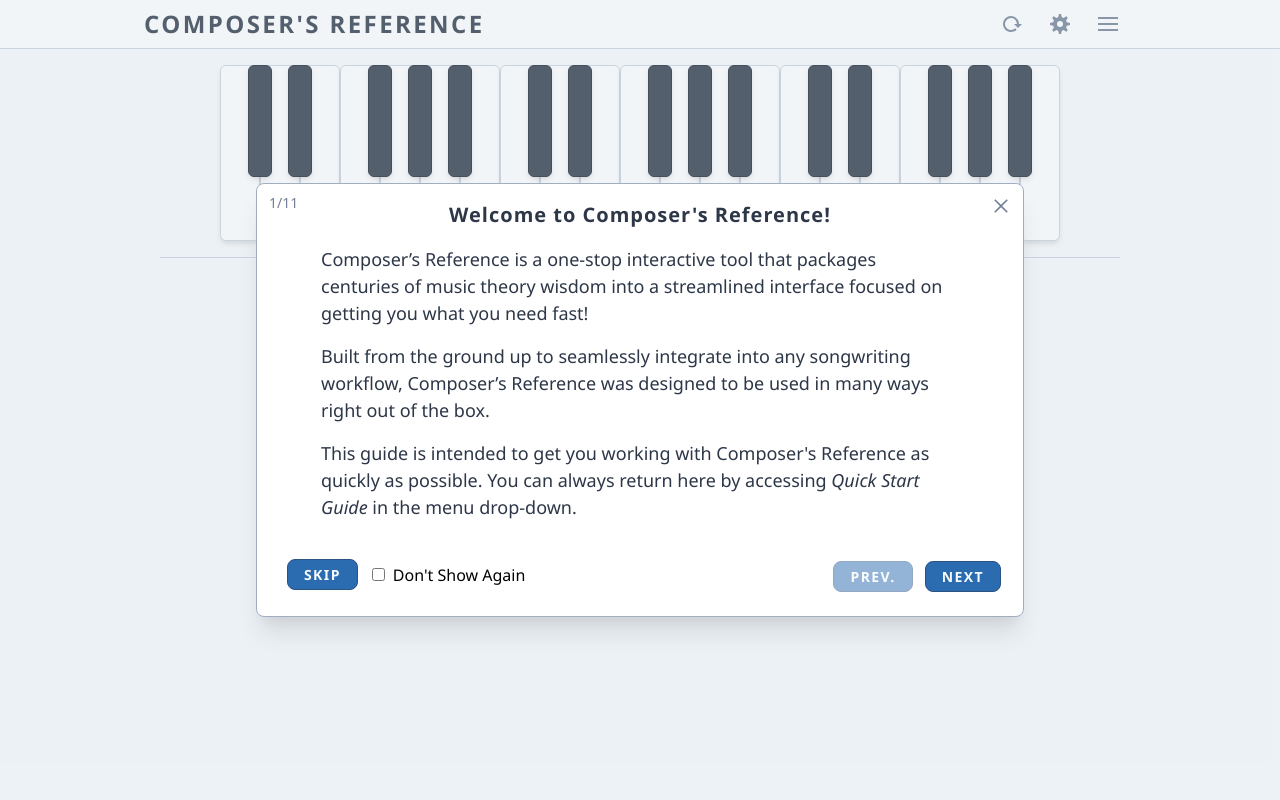
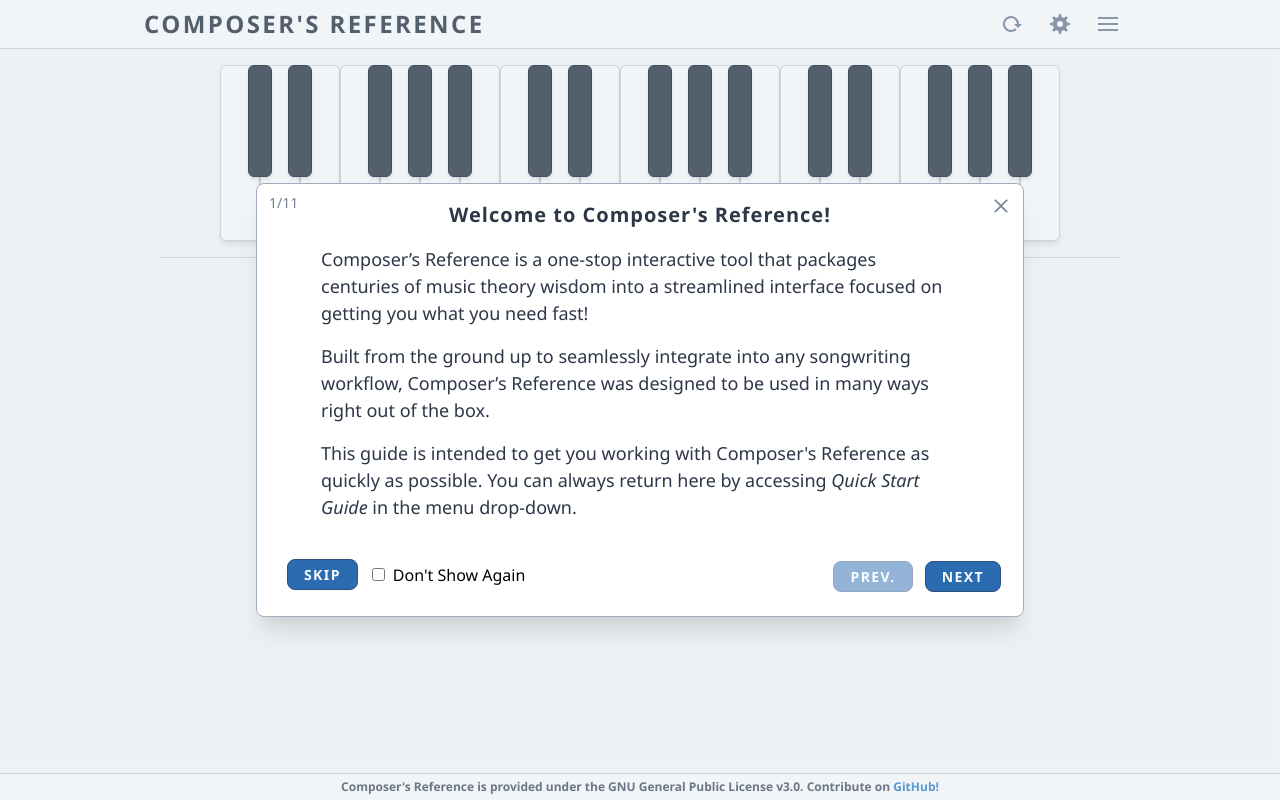
Before and after one commit to Kuzmink13/Composers-Reference, a React (Create React App) app: page / in a window 1280 px wide. Built offline with nearby package versions, Linux system fonts and the light colour scheme; what vexflow would draw is missing.

Commit message:
Fixed overscroll and shrinking issues; added Footer

```diff
--- a/src/components/App.jsx
+++ b/src/components/App.jsx
@@ -9,6 +9,7 @@ import QuickGuide from './QuickGuide';
 import ModeCard from './ModeCard';
 import Keys from './Keys';
 import ModeController from './ModeController';
+import Footer from './Footer';
 
 import { KeyProvider } from '../contexts/KeyContext';
 import { ModeProvider } from '../contexts/ModeContext';
@@ -137,7 +138,7 @@ function App({ noteProps, quickGuideProps }) {
         </PopOver>
       )}
 
-      <main className="w-full overflow-y-hidden mx-auto flex flex-col lg:max-w-screen-lg">
+      <main className="flex-grow w-full overflow-y-hidden mx-auto flex flex-col lg:max-w-screen-lg">
         <KeyProvider
           keyProps={{
             ...{ notes, root, handleNoteSelection },
@@ -152,6 +153,8 @@ function App({ noteProps, quickGuideProps }) {
           <ModeController {...{ modeLists }} />
         </ModeProvider>
       </main>
+
+      <Footer />
     </Fragment>
   );
 }
--- a/src/components/ButtonPanel.jsx
+++ b/src/components/ButtonPanel.jsx
@@ -6,7 +6,7 @@ const buttonLabels = ['SIX', 'SEVEN', 'EIGHT'];
 
 function ButtonPanel({ modeLists }) {
   return (
-    <div className="flex flex-row justify-center">
+    <div className="flex-none flex flex-row justify-center">
       {buttonLabels.map((buttonLabel, i) => (
         <ModeButton
           key={i}
--- a/src/components/ChordTable.jsx
+++ b/src/components/ChordTable.jsx
@@ -8,10 +8,7 @@ function ChordTable({ mode }) {
   const isThreeNoteChord = (noteNames) => noteNames.length === 3;
 
   return (
-    <div
-      className="tab-selection px-6 max-h-card overflow-y-auto scrolling-auto"
-      tabIndex="0"
-    >
+    <div className="tab-selection px-6 max-h-card overflow-y-auto" tabIndex="0">
       <table className="m-auto">
         <tbody>
           {Array.from(chordList, ({ chordName, noteNames, scaleDegrees }) => (
--- /dev/null
+++ b/src/components/Footer.jsx
@@ -0,0 +1,21 @@
+import React from 'react';
+
+function Footer() {
+  return (
+    <footer className="bg-white border-t border-gray-400 py-1">
+      <p className="px-1 text-center text-xs font-semibold text-gray-700">
+        Composer's Reference is provided under the GNU General Public License
+        v3.0. Contribute on{' '}
+        <a
+          href="https://github.com/Kuzmink13/Composers-Reference"
+          target="_"
+          className="external-link"
+        >
+          GitHub!
+        </a>
+      </p>
+    </footer>
+  );
+}
+
+export default Footer;
--- a/src/components/Keys.jsx
+++ b/src/components/Keys.jsx
@@ -21,7 +21,7 @@ function Keys({ screenHeight, screenWidth }) {
     <div
       className={`mx-8 ${
         isShort ? 'py-4' : 'py-8'
-      } flex flex-row justify-center border-b border-gray-400`}
+      } flex-none flex flex-row justify-center border-b border-gray-400`}
     >
       {keys}
     </div>
--- a/src/components/ModePanel.jsx
+++ b/src/components/ModePanel.jsx
@@ -13,7 +13,7 @@ function ModePanel({ selectedList }) {
   let scrollParentRef;
   return (
     <div
-      className="h-full overflow-y-auto pb-1 scrolling-auto"
+      className="h-full overflow-y-auto pb-1 overscroll-y-auto"
       ref={(ref) => (scrollParentRef = ref)}
     >
       <InfiniteScroll
--- a/src/components/Scales.jsx
+++ b/src/components/Scales.jsx
@@ -20,7 +20,7 @@ function Scales() {
           return to app
         </Link>
       </Navbar>
-      <div className="w-full h-full overflow-y-auto scrolling-auto">
+      <div className="w-full h-full overflow-y-auto overscroll-y-auto">
         <div className="flex flex-col mx-auto px-4 pb-24 md:max-w-screen-md text-lg lg:text-xl">
           <h2 className="font-bold pt-12 pb-6 text-3xl text-gray-900">
             Meet the Scales
@@ -274,7 +274,7 @@ function Scales() {
             range of possibilities is still available, only now with a much more
             digestible set of base components!
           </p>
-          <div className="box mb-6 p-2 overflow-x-auto scrolling-auto">
+          <div className="box mb-6 p-2 overflow-x-auto">
             <table className="text-base text-center">
               <thead>
                 <tr>
```
